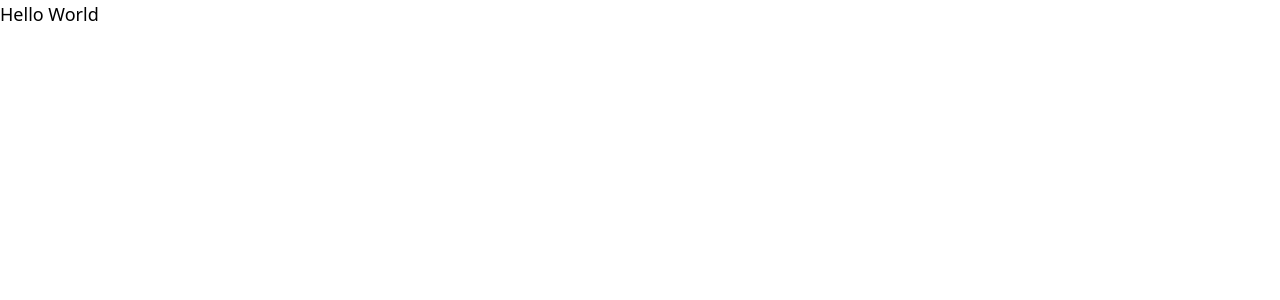
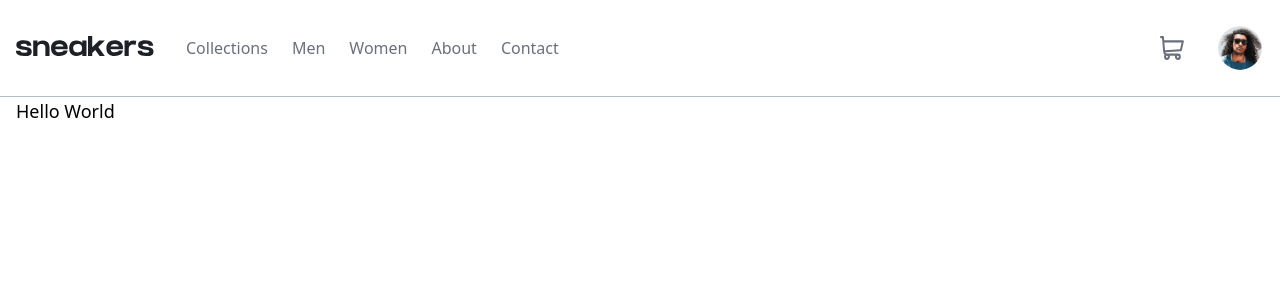
Before and after one commit to victorbruce/ecommerce-product, a React (Vite) app: page / in a window 1280 px wide. Shown: the top 300 px of the page. Built offline with nearby package versions, Linux system fonts and the light colour scheme.

Commit message:
app layout

```diff
--- /dev/null
+++ b/src/layout/AppLayout.tsx
@@ -0,0 +1,14 @@
+import Navbar from "../components/Navbar";
+interface Props {
+  children: React.ReactNode;
+}
+const AppLayout = ({ children }: Props) => {
+  return (
+    <>
+      <Navbar />
+      <main className="container">{children}</main>
+    </>
+  );
+};
+
+export default AppLayout;
--- a/src/main.tsx
+++ b/src/main.tsx
@@ -1,10 +1,13 @@
-import React from 'react'
-import ReactDOM from 'react-dom/client'
-import App from './App.tsx'
-import './index.css'
+import React from "react";
+import ReactDOM from "react-dom/client";
+import App from "./App.tsx";
+import AppLayout from "./layout/AppLayout.tsx";
+import "./index.css";
 
-ReactDOM.createRoot(document.getElementById('root')!).render(
+ReactDOM.createRoot(document.getElementById("root")!).render(
   <React.StrictMode>
-    <App />
-  </React.StrictMode>,
-)
+    <AppLayout>
+      <App />
+    </AppLayout>
+  </React.StrictMode>
+);
```
